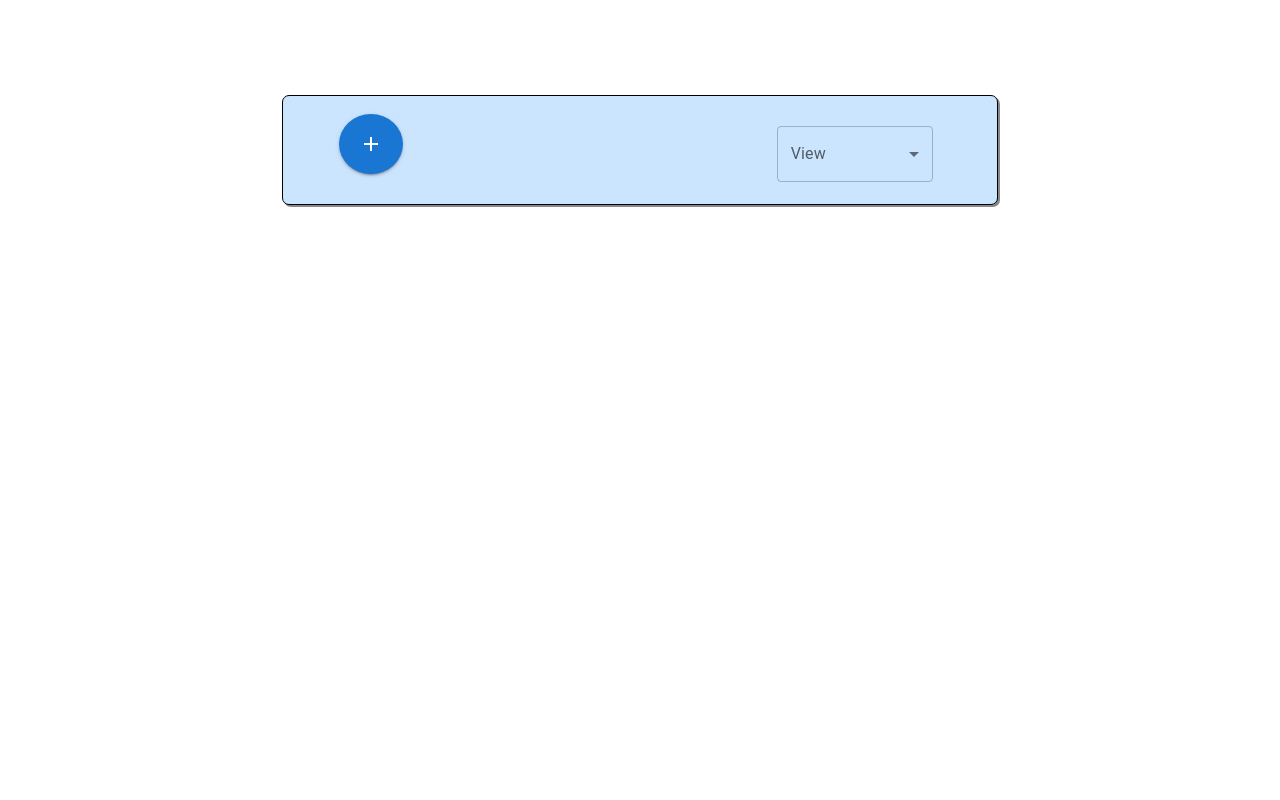
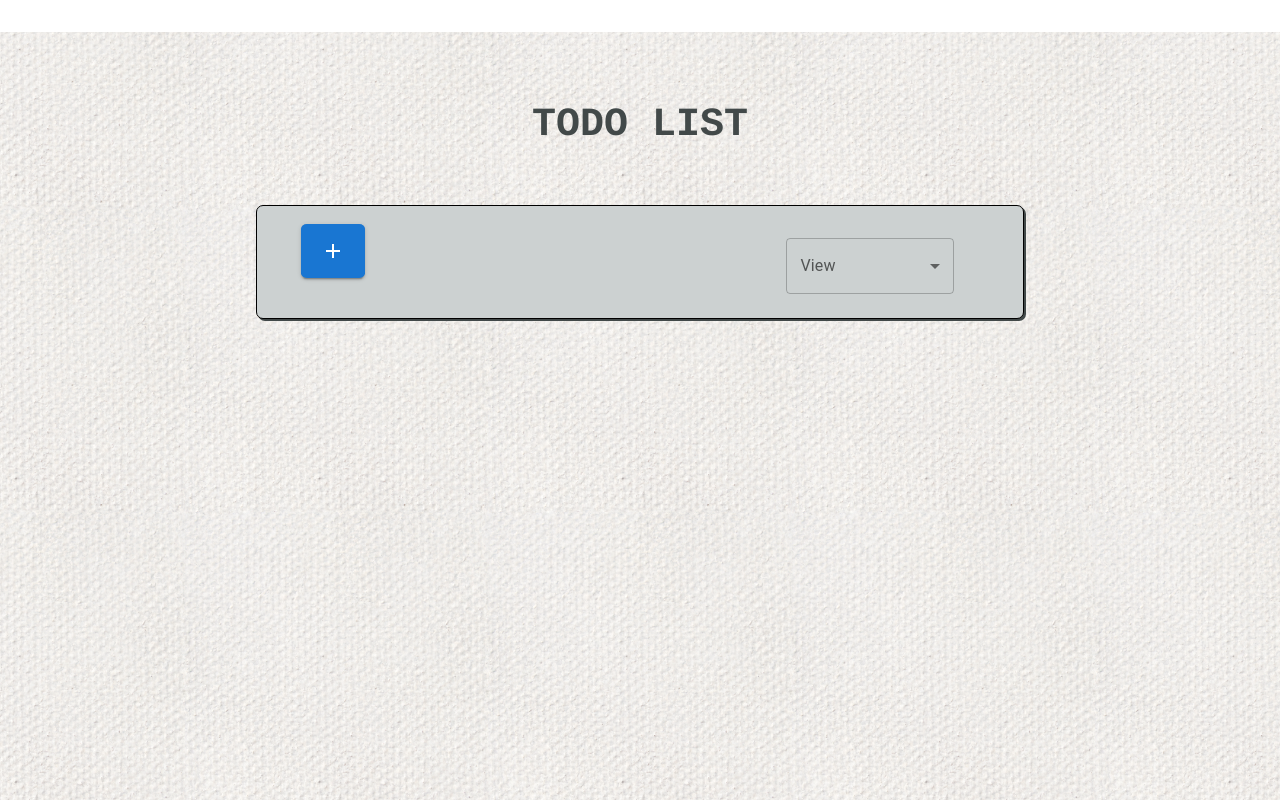
Before and after one commit to ezgiduzenlier/todo-list, a React (Create React App) app: page / in a window 1280 px wide. Shown: the top 800 px of the page. Built offline with nearby package versions, Linux system fonts and the light colour scheme.

Commit message:
checked
Checkbox'a tıklandığında textField'ın üzerini çizilmesi işlemi

```diff
--- a/src/App.css
+++ b/src/App.css
@@ -1,11 +1,23 @@
 .App {
   text-align: center;
-  /* background:#e5f2ff; */
-  margin-top:5% ;
-  margin-right:22%;
-  margin-left:22%;
-  height:600px;
-  border-radius:25px;
+  background-image: url('../src/img/boshjk.png');
+  background-position: center;
+  background-repeat: no-repeat;
+  background-size: 100%;
+  min-height:1024px;
+
+}
+
+.appLittle{
+  padding-top:8%;
+  padding-right:20%;
+  padding-left:20%;
+}
+.title{
+  font-family: Courier, monospace;
+  font-weight:800;
+  font-size:  250%;
+  color: #424949;
 }
 /*
 .App-logo {
@@ -43,20 +55,20 @@
   }
 } */
 .App .addButton{
-  margin-top:7%;
-  margin-left:-75%;
-  height: 10%;
-  border-radius:50%;
+  margin-top:10%;
+  margin-left:-80%;
+  border-radius:9%;
+  padding:15px;
 }
 .boxInput{
   padding-left:60%;
-  margin-top:-11%;
-  background: #cce5ff;
+  margin-top:-9.5%;
+  background: #CCD1D1;
   padding-top:4.2%;
   padding-bottom:3%;
   border-radius:7px;
   border: 1px solid;
-  box-shadow: 2px 2px #888888;
+  box-shadow: 2px 2px #424949;
 }
 .MuiFormControl-root{
   width:55%;
@@ -82,15 +94,15 @@ margin-left:17%;
 margin-top:7%;
 }
 ul li {
-  background: #cce5ff;
-  color: darkblue;
+  background: #E5E8E8;
+  color: #424949;
   margin-left: 4%;
   margin-bottom: 10px;
   width:80%;
   list-style-type: none;
   border-radius:7px;
   border: 1px solid;
-  box-shadow: 4px 3px #888888;
+  box-shadow: 4px 3px #424949;
   padding-top:2%;
   padding-bottom:6%;
   padding-left:3%;
--- a/src/App.js
+++ b/src/App.js
@@ -14,7 +14,10 @@ import DeleteIcon from '@mui/icons-material/Delete';
 import EditIcon from '@mui/icons-material/Edit';
 import Icon from '@mui/material/Icon';
 import AddIcon from '@mui/icons-material/Add';
-import background from "./img/boshjk.png";
+import Alert from '@mui/material/Alert';
+import Stack from '@mui/material/Stack';
+import { useAlert } from 'react-alert';
+import image from '../src/img/boshjk.png'
 
 
 
@@ -52,41 +55,18 @@ function App() {
   };
   const [openAdd, setOpenAdd] = React.useState(false);
   const [openEdit, setOpenEdit] = React.useState(false);
-  const [selectedId, setSelectedId] = React.useState(0);
-  const [editStatus, setEditStatus] = React.useState(''); //yeni
+  const [editStatus, setEditStatus] = React.useState('');
   const [newItem, setNewItem]= React.useState("");
   const [items, setItems]= React.useState([]);
   const [editItem, setEditItem] = React.useState(null);
   const [editedValue, setEditedValue] = React.useState('');
+  const [checked, setChecked]=useState(false);
 
   const addModalOpen = () => setOpenAdd(true);
   const addModalClose = () => setOpenAdd(false);
-  const editModalOpen = () => setOpenEdit(true);
+  // const editModalOpen = () => setOpenEdit(true); bunun yerine array function kullandım
   const editModalClose = () => setOpenEdit(false);
 
-
-  //metinde değişiklik yapıldığında bu method çağırılır, setEditedValue ile güncelleme işlemini yapar.
-  // const handleInputChange = (event) => {
-  //   setEditedValue(event.target.value);
-  // };
-
-  // save butonuna tıklandığında bu method çalışır günceller ve modalı kapatır.
-  const handleAddItem = () => {
-
-    if (editedValue.trim() !== '') {
-      if (editItem !== null) {
-        // Düzenlenen öğeyi güncelle
-        const updatedItems = [...items];
-        updatedItems[editItem] = editedValue;
-        setItems(updatedItems);
-        setEditItem(null);
-      } else {
-        // Yeni öğe ekle
-        setItems([...items, editedValue]);
-      }
-      setEditedValue('');
-    }
-  };
 // id değerine sahip ögeyi items dizisinde bulur ve düzenleme moduna geçer.
   const handleEditItem = () => {
     editItem.id = editItem.id;
@@ -97,20 +77,16 @@ function App() {
     setEditStatus(editItem.status);
     setEditedValue(editItem.value)
     setOpenEdit(false);
-
-    // setSelectedId(editItem.id)
-    // setModalEdit(editItem.status)
-
   };
-
-  // const handleDeleteItem = (index) => {
-  //   const updatedItems = items.filter((_, i) => i !== index);
-  //   setItems(updatedItems);
-  // };
-
-  //const [editItem, setEditItem]=useState("");
-
-
+  const CheckboxChange = () => {
+    setChecked(!checked);
+  };
+  const textFieldChange = (e) => {
+    setNewItem(e.target.value);
+  };
+  const textFieldStyle = {
+    textDecoration : checked ? 'line-through' : 'none',
+  };
 
   function addItem() {
 
@@ -160,25 +136,11 @@ function App() {
 
 
   return (
+
   <div className="App">
+<div className='appLittle'>
+    <div className='title'>TODO LIST</div>
       <Button onClick={addModalOpen} variant="contained" className='addButton' ><AddIcon></AddIcon></Button>
-      {/* <Box className="boxInput" >
-      <FormControl variant="standard" sx={{ m: 1, minWidth: 120 }}>
-        <InputLabel id="demo-simple-select-standard-label">Age</InputLabel>
-        <Select
-          labelId="demo-simple-select-standard-label"
-          id="demo-simple-select-standard"
-          value={status}
-          onChange={handleChange}
-          label="Status"
-        >
-
-          <MenuItem value={1}>Completed</MenuItem>
-          <MenuItem value={2}>Incompleted</MenuItem>
-          <MenuItem value={3}>All</MenuItem>
-        </Select>
-        </FormControl>
-        </Box> */}
       <Box className="boxInput" >
         <FormControl>
         <InputLabel id="demo-simple-select-label">View</InputLabel>
@@ -255,7 +217,14 @@ function App() {
         {items.map(item=>{// map ile key kullanmak gerekli.
           return(
             //her bir iteme gelen id ve value
-            <li key={item.id}><Checkbox {...label} />
+            <li key={item.id}
+            style={textFieldStyle}
+            onChange={textFieldChange}
+            className="listItem">
+                <Checkbox
+                checked={checked}
+                onChange={CheckboxChange}
+                  {...label} />
                   {item.value}
             <Button id={"lineDelete"} onClick={()=>deleteItem(item.id)} variant="text" ><DeleteIcon></DeleteIcon></Button>
             <Button id={"editButton"} onClick={()=>openEditModal(item)} variant="text" ><EditIcon></EditIcon></Button>
@@ -271,20 +240,16 @@ function App() {
         open={openEdit}
         //onClose={handleClose}
         aria-labelledby="modal-modal-title"
-        aria-describedby="modal-modal-description"
-      >
+        aria-describedby="modal-modal-description">
         <Box sx={style}>
           <Typography id="modal-modal-title" variant="h6" component="h2">
             Edit the task
           </Typography>
           <Box
       component="form"
-      sx={{
-        '& > :not(style)': { m: 1, width: '25ch' },
-      }}
+      sx={{'& > :not(style)': { m: 1, width: '25ch' },}}
       noValidate
-      autoComplete="off"
-    >
+      autoComplete="off">
       <TextField
       id="modalText"
       label="Editing..."
@@ -311,7 +276,8 @@ function App() {
       variant="contained"
       id="addTask"
       onClick={()=> handleEditItem()}
-      >UPDATE</Button>
+      >UPDATE
+      </Button>
     <Button
     variant="contained"
     onClick={()=>editModalClose()}
@@ -321,7 +287,7 @@ function App() {
         </Box>
       </Modal>
   </div>
+  </div>
   );
 }
-
 export default App;
```
Also changed, not shown: public/fav.jpg (added), public/manifest.json, 1 other file (tests, documents, lock files or other folders).
